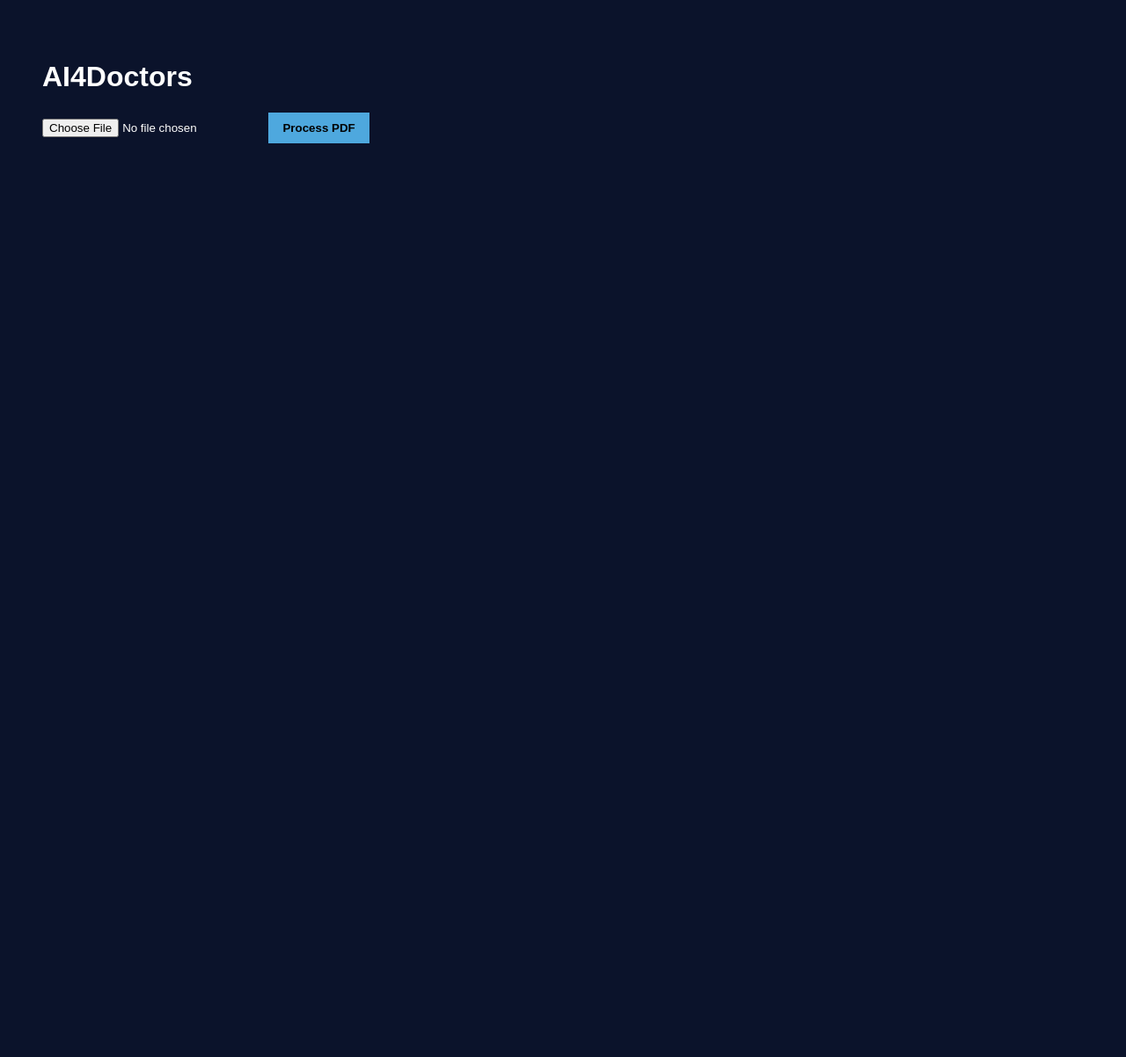
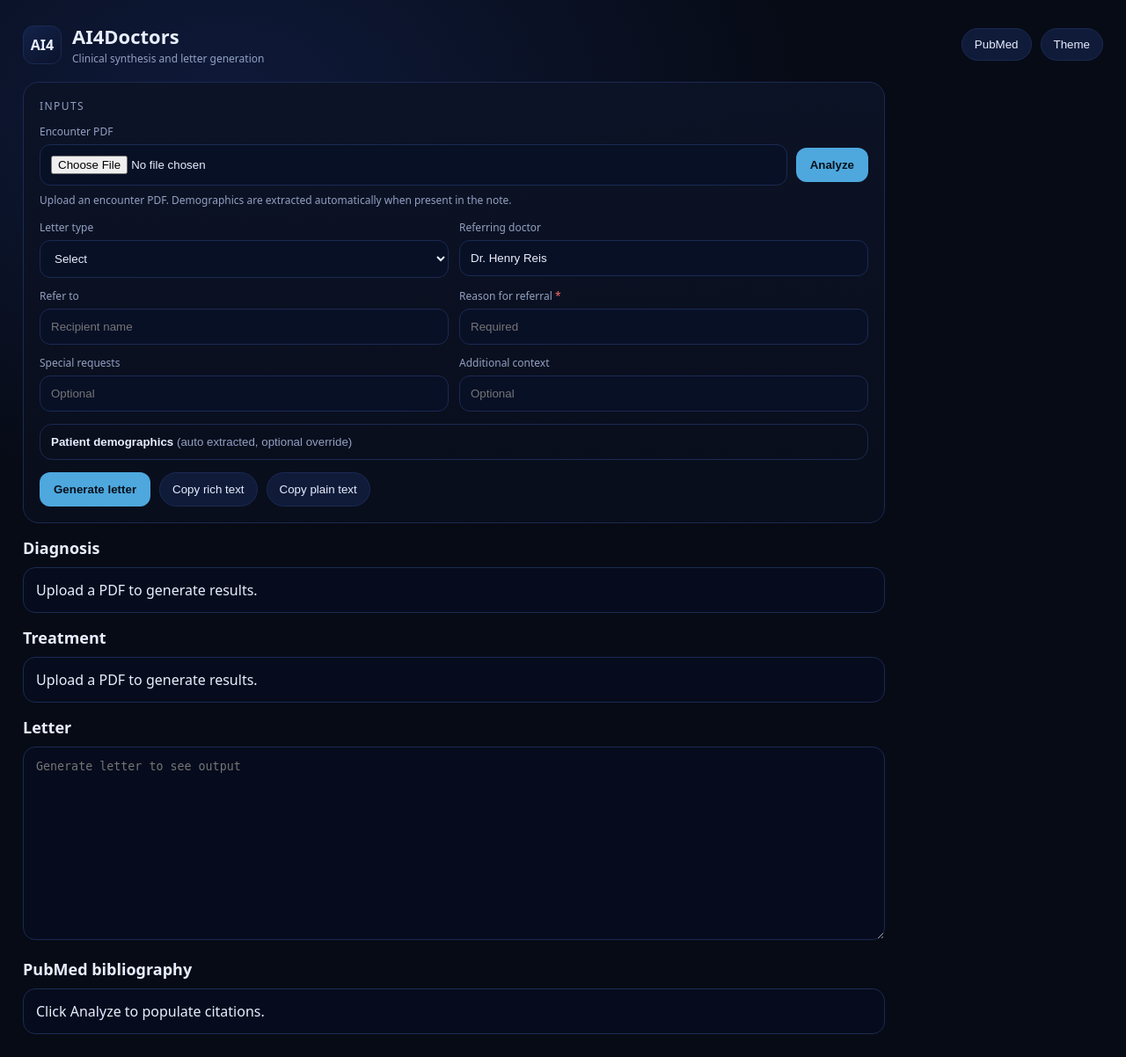
Before and after one commit to ai4doctors/eyedoc, a Flask app: page / in a window 1280 px wide. Shown: the whole page at 88% size. Before the commit the page ends 163 px from the top, so only its background shows below. Run offline with Flask 3, Linux system fonts and the light colour scheme.

Commit message:
Add files via upload

```diff
--- a/app.py
+++ b/app.py
@@ -1,5 +1,5 @@
 
-from flask import Flask, render_template, request
+from flask import Flask, render_template, request, jsonify
 import PyPDF2
 
 app = Flask(
@@ -9,22 +9,80 @@ app = Flask(
     static_url_path="/static"
 )
 
+def extract_pdf_text(file_storage) -> str:
+    reader = PyPDF2.PdfReader(file_storage)
+    text_parts = []
+    for page in reader.pages:
+        text_parts.append(page.extract_text() or "")
+    return "\n".join(text_parts).strip()
+
+def simple_synthesis(text: str) -> dict:
+    short = text[:1200]
+    return {
+        "patient": {"name": "", "dob": "", "phn": ""},
+        "diagnosis": "Draft diagnosis will appear here after analysis.",
+        "treatment": "Draft treatment plan will appear here after analysis.",
+        "pubmed": [{"title": "PubMed citations will appear here", "pmid": "", "year": "", "journal": ""}],
+        "raw_excerpt": short
+    }
+
 @app.route("/", methods=["GET"])
 def index():
     return render_template("index.html")
 
-@app.route("/process", methods=["POST"])
-def process_pdf():
+@app.route("/analyze", methods=["POST"])
+def analyze():
     file = request.files.get("pdf")
     if not file:
-        return "No file uploaded", 400
+        return jsonify({"error": "No file uploaded"}), 400
+    text = extract_pdf_text(file)
+    data = simple_synthesis(text)
+    return jsonify({"ok": True, "data": data})
 
-    reader = PyPDF2.PdfReader(file)
-    text = ""
-    for page in reader.pages:
-        text += page.extract_text() or ""
+@app.route("/generate_letter", methods=["POST"])
+def generate_letter():
+    payload = request.get_json(silent=True) or {}
+    form = payload.get("form", {})
+    analysis = payload.get("analysis", {})
 
-    return render_template("result.html", extracted=text)
+    referring = (form.get("referring_doctor") or "").strip() or "Referring clinician"
+    recipient = (form.get("recipient_name") or "").strip() or "Recipient clinician"
+    reason = (form.get("reason_for_referral") or "").strip() or "Clinical referral"
+    letter_type = (form.get("letter_type") or "").strip() or "Referral letter"
+    special = (form.get("special_requests") or "").strip()
+    context = (form.get("additional_context") or "").strip()
+
+    diagnosis = analysis.get("diagnosis") or ""
+    treatment = analysis.get("treatment") or ""
+
+    lines = []
+    lines.append(f"{letter_type}")
+    lines.append("")
+    lines.append(f"From: {referring}")
+    lines.append(f"To: {recipient}")
+    lines.append("")
+    lines.append(f"Reason for referral: {reason}")
+    if context:
+        lines.append("")
+        lines.append("Additional context:")
+        lines.append(context)
+    if special:
+        lines.append("")
+        lines.append("Special requests:")
+        lines.append(special)
+    lines.append("")
+    lines.append("Assessment:")
+    lines.append(diagnosis or "Assessment will appear here.")
+    lines.append("")
+    lines.append("Plan:")
+    lines.append(treatment or "Plan will appear here.")
+    letter = "\n".join(lines).strip()
+
+    return jsonify({"ok": True, "letter_plain": letter})
+
+@app.route("/healthz", methods=["GET"])
+def healthz():
+    return "ok", 200
 
 if __name__ == "__main__":
     app.run(debug=True)
--- a/requirements.txt
+++ b/requirements.txt
@@ -1,4 +1,3 @@
-
 flask==3.1.2
 PyPDF2==3.0.1
 gunicorn==23.0.0
--- /dev/null
+++ b/static/app.css
@@ -0,0 +1,161 @@
+
+:root{
+  --bg:#070b16;
+  --card:#0c1326;
+  --muted:#92a0c2;
+  --text:#e8eeff;
+  --border:#1b2a52;
+  --pill:#0f1b39;
+  --primary:#4ea8de;
+}
+*{box-sizing:border-box}
+body{
+  margin:0;
+  font-family: ui-sans-serif, system-ui, -apple-system, Segoe UI, Roboto, Arial, sans-serif;
+  background: radial-gradient(1200px 800px at 20% 10%, #0f1a3a 0%, var(--bg) 55%);
+  color:var(--text);
+  padding:26px;
+}
+.topbar{
+  display:flex;
+  justify-content:space-between;
+  align-items:center;
+  gap:18px;
+  margin-bottom:18px;
+}
+.brand{display:flex; align-items:center; gap:12px;}
+.logo{
+  width:44px; height:44px; border-radius:12px;
+  background: linear-gradient(145deg, #13224a, #0b132b);
+  display:flex; align-items:center; justify-content:center;
+  border:1px solid var(--border);
+  font-weight:800;
+}
+.title{font-size:22px; font-weight:700;}
+.subtitle{font-size:12px; color:var(--muted); margin-top:2px;}
+.actions{display:flex; gap:10px;}
+.pill{
+  background:var(--pill);
+  border:1px solid var(--border);
+  color:var(--text);
+  padding:10px 14px;
+  border-radius:999px;
+  cursor:pointer;
+}
+.card{
+  background: linear-gradient(180deg, rgba(12,19,38,0.95), rgba(9,14,28,0.92));
+  border:1px solid var(--border);
+  border-radius:18px;
+  padding:18px;
+  max-width:980px;
+}
+.cardtitle{font-size:12px; letter-spacing:0.12em; text-transform:uppercase; color:var(--muted); margin-bottom:12px;}
+.row{display:flex; gap:14px; margin-bottom:14px;}
+.col{flex:1;}
+.label{font-size:12px; color:var(--muted); margin-bottom:6px;}
+.hint{font-size:12px; color:var(--muted); margin-top:8px;}
+.fileRow{display:flex; gap:10px; align-items:center;}
+input, select{
+  width:100%;
+  padding:12px 12px;
+  border-radius:12px;
+  border:1px solid var(--border);
+  background:#081026;
+  color:var(--text);
+}
+select{cursor:pointer;}
+.primary{
+  background:var(--primary);
+  border:none;
+  color:#06101a;
+  padding:12px 16px;
+  border-radius:12px;
+  font-weight:700;
+  cursor:pointer;
+}
+.grid2{
+  display:grid;
+  grid-template-columns: 1fr 1fr;
+  gap:12px;
+  margin-top:10px;
+}
+.grid3{
+  display:grid;
+  grid-template-columns: 1fr 1fr 1fr;
+  gap:12px;
+  margin-top:10px;
+}
+.field{min-width:0;}
+.req{color:#ff6b6b;}
+.accordion{
+  width:100%;
+  margin-top:14px;
+  background:transparent;
+  border:1px solid var(--border);
+  border-radius:14px;
+  padding:12px 12px;
+  color:var(--text);
+  cursor:pointer;
+  text-align:left;
+  font-weight:700;
+}
+.muted{color:var(--muted); font-weight:500;}
+.panel{
+  display:none;
+  margin-top:10px;
+  padding:12px;
+  border:1px solid var(--border);
+  border-radius:14px;
+  background:#060c1d;
+}
+.buttonRow{
+  display:flex;
+  gap:10px;
+  justify-content:flex-start;
+  margin-top:14px;
+}
+.section{
+  max-width:980px;
+  margin-top:16px;
+}
+.sectitle{
+  font-size:18px;
+  font-weight:700;
+  margin:14px 0 10px 0;
+}
+.box{
+  border:1px solid var(--border);
+  border-radius:14px;
+  padding:14px;
+  background:#060c1d;
+  color:var(--text);
+  white-space:pre-wrap;
+}
+.textarea{
+  width:100%;
+  min-height:220px;
+  border-radius:14px;
+  border:1px solid var(--border);
+  background:#060c1d;
+  color:var(--text);
+  padding:14px;
+  resize:vertical;
+}
+.toast{
+  position:fixed;
+  bottom:18px;
+  left:50%;
+  transform:translateX(-50%);
+  background:#0b132b;
+  border:1px solid var(--border);
+  padding:10px 12px;
+  border-radius:12px;
+  display:none;
+  color:var(--text);
+  max-width:90vw;
+}
+@media (max-width: 860px){
+  .grid2{grid-template-columns:1fr;}
+  .grid3{grid-template-columns:1fr;}
+  .buttonRow{flex-wrap:wrap;}
+}
--- /dev/null
+++ b/static/app.js
@@ -0,0 +1,115 @@
+
+let latestAnalysis = null
+
+function toast(msg){
+  const el = document.getElementById("toast")
+  el.textContent = msg
+  el.style.display = "block"
+  setTimeout(() => { el.style.display = "none" }, 2200)
+}
+
+function getForm(){
+  return {
+    letter_type: document.getElementById("letter_type").value,
+    referring_doctor: document.getElementById("referring_doctor").value,
+    recipient_name: document.getElementById("recipient_name").value,
+    reason_for_referral: document.getElementById("reason_for_referral").value,
+    special_requests: document.getElementById("special_requests").value,
+    additional_context: document.getElementById("additional_context").value
+  }
+}
+
+document.getElementById("demoToggle").addEventListener("click", () => {
+  const p = document.getElementById("demoPanel")
+  const open = p.style.display === "block"
+  p.style.display = open ? "none" : "block"
+})
+
+document.getElementById("themeBtn").addEventListener("click", () => {
+  toast("Theme toggle is a stub in this build")
+})
+
+document.getElementById("pubmedBtn").addEventListener("click", () => {
+  const box = document.getElementById("pubmedBox")
+  box.scrollIntoView({behavior:"smooth"})
+})
+
+document.getElementById("analyzeBtn").addEventListener("click", async () => {
+  const fileInput = document.getElementById("pdf")
+  const file = fileInput.files && fileInput.files[0]
+  if(!file){
+    toast("Choose a PDF first")
+    return
+  }
+
+  const fd = new FormData()
+  fd.append("pdf", file)
+
+  toast("Analyzing")
+  const res = await fetch("/analyze", { method:"POST", body: fd })
+  const json = await res.json()
+  if(!json.ok){
+    toast(json.error || "Analyze failed")
+    return
+  }
+
+  latestAnalysis = json.data
+
+  const patient = latestAnalysis.patient || {}
+  document.getElementById("patient_name").value = patient.name || ""
+  document.getElementById("patient_dob").value = patient.dob || ""
+  document.getElementById("patient_phn").value = patient.phn || ""
+
+  document.getElementById("diagnosisBox").textContent = latestAnalysis.diagnosis || ""
+  document.getElementById("treatmentBox").textContent = latestAnalysis.treatment || ""
+
+  const pm = latestAnalysis.pubmed || []
+  const lines = pm.map(x => {
+    const parts = [x.title, x.journal, x.year, x.pmid].filter(Boolean)
+    return parts.join(" | ")
+  })
+  document.getElementById("pubmedBox").textContent = lines.length ? lines.join("\n") : "No citations yet"
+
+  toast("Analysis complete")
+})
+
+document.getElementById("generateBtn").addEventListener("click", async () => {
+  const reason = document.getElementById("reason_for_referral").value.trim()
+  if(!reason){
+    toast("Reason for referral is required")
+    return
+  }
+
+  const payload = { form: getForm(), analysis: latestAnalysis || {} }
+
+  toast("Generating letter")
+  const res = await fetch("/generate_letter", {
+    method:"POST",
+    headers:{ "Content-Type":"application/json" },
+    body: JSON.stringify(payload)
+  })
+  const json = await res.json()
+  if(!json.ok){
+    toast("Letter generation failed")
+    return
+  }
+  document.getElementById("letterBox").value = json.letter_plain || ""
+  toast("Letter ready")
+})
+
+async function copyText(text){
+  try{
+    await navigator.clipboard.writeText(text)
+    toast("Copied")
+  }catch(e){
+    toast("Copy failed")
+  }
+}
+
+document.getElementById("copyPlainBtn").addEventListener("click", () => {
+  copyText(document.getElementById("letterBox").value || "")
+})
+
+document.getElementById("copyRichBtn").addEventListener("click", () => {
+  copyText(document.getElementById("letterBox").value || "")
+})
--- a/templates/index.html
+++ b/templates/index.html
@@ -1,15 +1,121 @@
-
 <!DOCTYPE html>
-<html>
+<html lang="en">
 <head>
-    <title>AI4Doctors</title>
-    <link rel="stylesheet" href="/static/style.css">
+  <meta charset="utf-8" />
+  <meta name="viewport" content="width=device-width, initial-scale=1" />
+  <title>AI4Doctors</title>
+  <link rel="stylesheet" href="/static/app.css" />
 </head>
 <body>
-    <h1>AI4Doctors</h1>
-    <form action="/process" method="post" enctype="multipart/form-data">
-        <input type="file" name="pdf" accept="application/pdf" required>
-        <button type="submit">Process PDF</button>
-    </form>
+  <div class="topbar">
+    <div class="brand">
+      <div class="logo">AI4</div>
+      <div class="brandtext">
+        <div class="title">AI4Doctors</div>
+        <div class="subtitle">Clinical synthesis and letter generation</div>
+      </div>
+    </div>
+    <div class="actions">
+      <button class="pill" id="pubmedBtn" type="button">PubMed</button>
+      <button class="pill" id="themeBtn" type="button">Theme</button>
+    </div>
+  </div>
+
+  <div class="card">
+    <div class="cardtitle">Inputs</div>
+
+    <div class="row">
+      <div class="col">
+        <div class="label">Encounter PDF</div>
+        <div class="fileRow">
+          <input id="pdf" type="file" accept="application/pdf" />
+          <button class="primary" id="analyzeBtn" type="button">Analyze</button>
+        </div>
+        <div class="hint">Upload an encounter PDF. Demographics are extracted automatically when present in the note.</div>
+      </div>
+    </div>
+
+    <div class="grid2">
+      <div class="field">
+        <div class="label">Letter type</div>
+        <select id="letter_type">
+          <option value="">Select</option>
+          <option>Referral letter</option>
+          <option>Consult note</option>
+          <option>Follow up letter</option>
+        </select>
+      </div>
+      <div class="field">
+        <div class="label">Referring doctor</div>
+        <input id="referring_doctor" value="Dr. Henry Reis" />
+      </div>
+      <div class="field">
+        <div class="label">Refer to</div>
+        <input id="recipient_name" placeholder="Recipient name" />
+      </div>
+      <div class="field">
+        <div class="label">Reason for referral <span class="req">*</span></div>
+        <input id="reason_for_referral" placeholder="Required" />
+      </div>
+      <div class="field">
+        <div class="label">Special requests</div>
+        <input id="special_requests" placeholder="Optional" />
+      </div>
+      <div class="field">
+        <div class="label">Additional context</div>
+        <input id="additional_context" placeholder="Optional" />
+      </div>
+    </div>
+
+    <button class="accordion" id="demoToggle" type="button">
+      Patient demographics <span class="muted">(auto extracted, optional override)</span>
+    </button>
+    <div class="panel" id="demoPanel">
+      <div class="grid3">
+        <div class="field">
+          <div class="label">Name</div>
+          <input id="patient_name" placeholder="Auto" />
+        </div>
+        <div class="field">
+          <div class="label">DOB</div>
+          <input id="patient_dob" placeholder="Auto" />
+        </div>
+        <div class="field">
+          <div class="label">PHN</div>
+          <input id="patient_phn" placeholder="Auto" />
+        </div>
+      </div>
+    </div>
+
+    <div class="buttonRow">
+      <button class="primary" id="generateBtn" type="button">Generate letter</button>
+      <button class="pill" id="copyRichBtn" type="button">Copy rich text</button>
+      <button class="pill" id="copyPlainBtn" type="button">Copy plain text</button>
+    </div>
+  </div>
+
+  <div class="section">
+    <div class="sectitle">Diagnosis</div>
+    <div class="box" id="diagnosisBox">Upload a PDF to generate results.</div>
+  </div>
+
+  <div class="section">
+    <div class="sectitle">Treatment</div>
+    <div class="box" id="treatmentBox">Upload a PDF to generate results.</div>
+  </div>
+
+  <div class="section">
+    <div class="sectitle">Letter</div>
+    <textarea class="textarea" id="letterBox" placeholder="Generate letter to see output"></textarea>
+  </div>
+
+  <div class="section">
+    <div class="sectitle">PubMed bibliography</div>
+    <div class="box" id="pubmedBox">Click Analyze to populate citations.</div>
+  </div>
+
+  <div class="toast" id="toast"></div>
+
+<script src="/static/app.js"></script>
 </body>
 </html>
```
